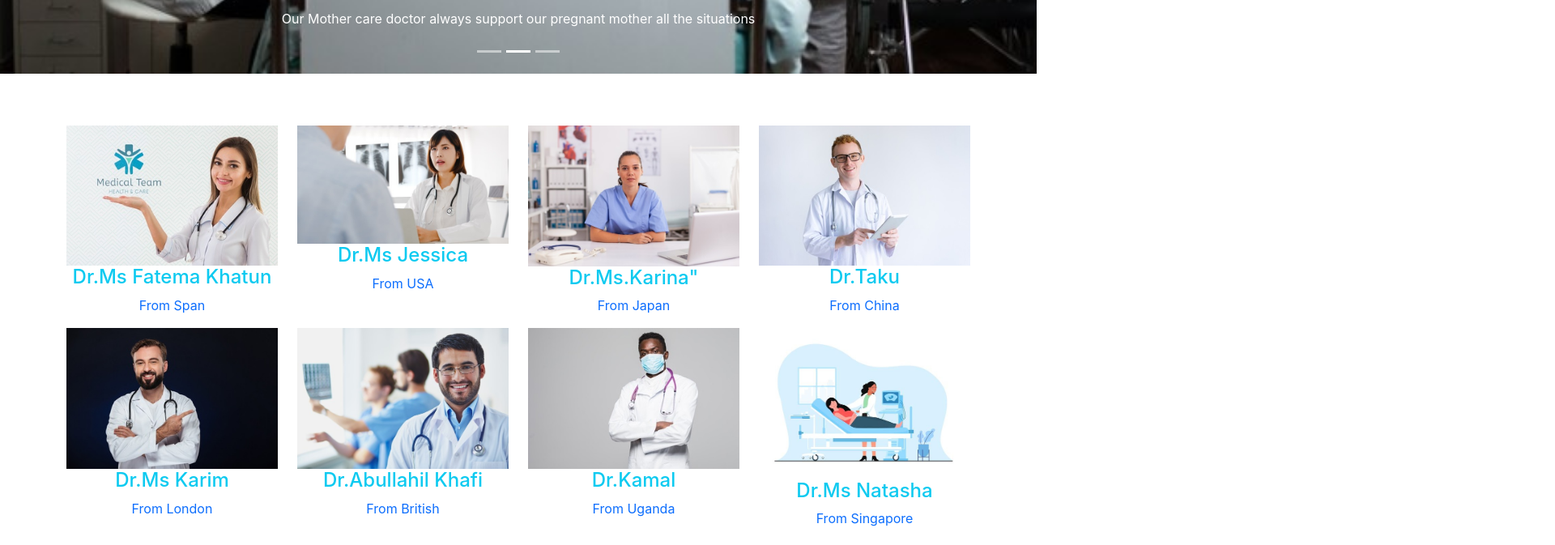
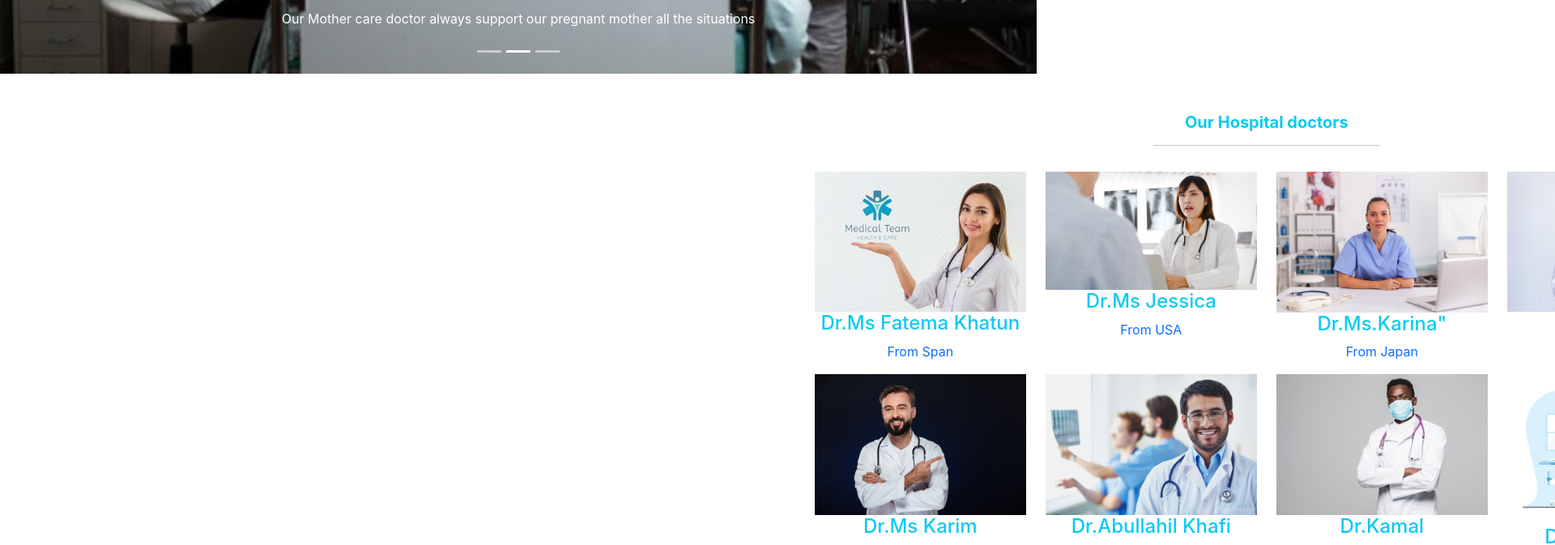
Before and after one commit to rimonhossain12/medical-website-firebase, a React (Create React App) app: page /doctor in a window 1280 px wide. Shown: the part 840-1513 px from the top of the page at 81% size, 1920 px wide, since content can reach past the window. Built offline with nearby package versions, Linux system fonts and the light colour scheme.

Commit message:
animation is added

```diff
--- a/src/component/Home/Doctor/Doctor.css
+++ b/src/component/Home/Doctor/Doctor.css
@@ -0,0 +1,17 @@
+.doctor-animation{
+     animation-duration: 5s;
+     animation-name: slidein;
+     animation-iteration-count: 2;
+}
+
+@keyframes slidein {
+    from {
+        margin-left: 100%;
+        width: 300%;
+    }
+
+    to {
+        margin-left: 0%;
+        width: 100%;
+    }
+}
--- a/src/component/Home/Doctor/Doctor.js
+++ b/src/component/Home/Doctor/Doctor.js
@@ -10,13 +10,15 @@ import picture6 from '../../../images/doctor/6.jpg';
 import picture7 from '../../../images/doctor/7.jpg';
 import picture8 from '../../../images/doctor/8.jpg';
 import { Col, Row } from 'react-bootstrap';
-import { faPencilRuler } from '@fortawesome/free-solid-svg-icons';
+import './Doctor.css';
 
 const Doctor = () => {
     return (
         <div>
             <Header></Header>
-            <div className="container mt-5">
+            <div className="container mt-5 doctor-animation">
+                <h5 className="text-info fw-bold">Our Hospital doctors</h5>
+                <hr className="w-25 mx-auto" />
                 <Row xs={1} md={3} lg={4}>
                     <Col className="mt-3 col-style">
 
--- a/src/component/Home/MedicalService/MedicalService.css
+++ b/src/component/Home/MedicalService/MedicalService.css
@@ -4,3 +4,21 @@
     font-family: 'Roboto',
     sans-serif;
 }
+
+.para-anim{
+     animation-duration: 5s;
+     animation-name: slidein;
+     animation-iteration-count: 1;
+}
+
+@keyframes slidein {
+    from {
+        margin-left: 100%;
+        width: 300%;
+    }
+
+    to {
+        margin-left: 0%;
+        width: 100%;
+    }
+}
--- a/src/component/Home/MedicalService/MedicalService.js
+++ b/src/component/Home/MedicalService/MedicalService.js
@@ -17,8 +17,8 @@ const MedicalService = () => {
         <div>
             <Header></Header>
 
-           <div className="container mt-5 para-style">
-               <h2 className="fw-bold">What kind of service we are provided</h2>
+           <div className="container mt-5 para-anim">
+               <h2 className="fw-bold par-anim">What kind of service we are provided</h2>
                 <Row xs={1} md={3} lg={4} className="g-4">
                     <Col className="mt-5 para-style">
                         <img src={log1} alt="" />
```
